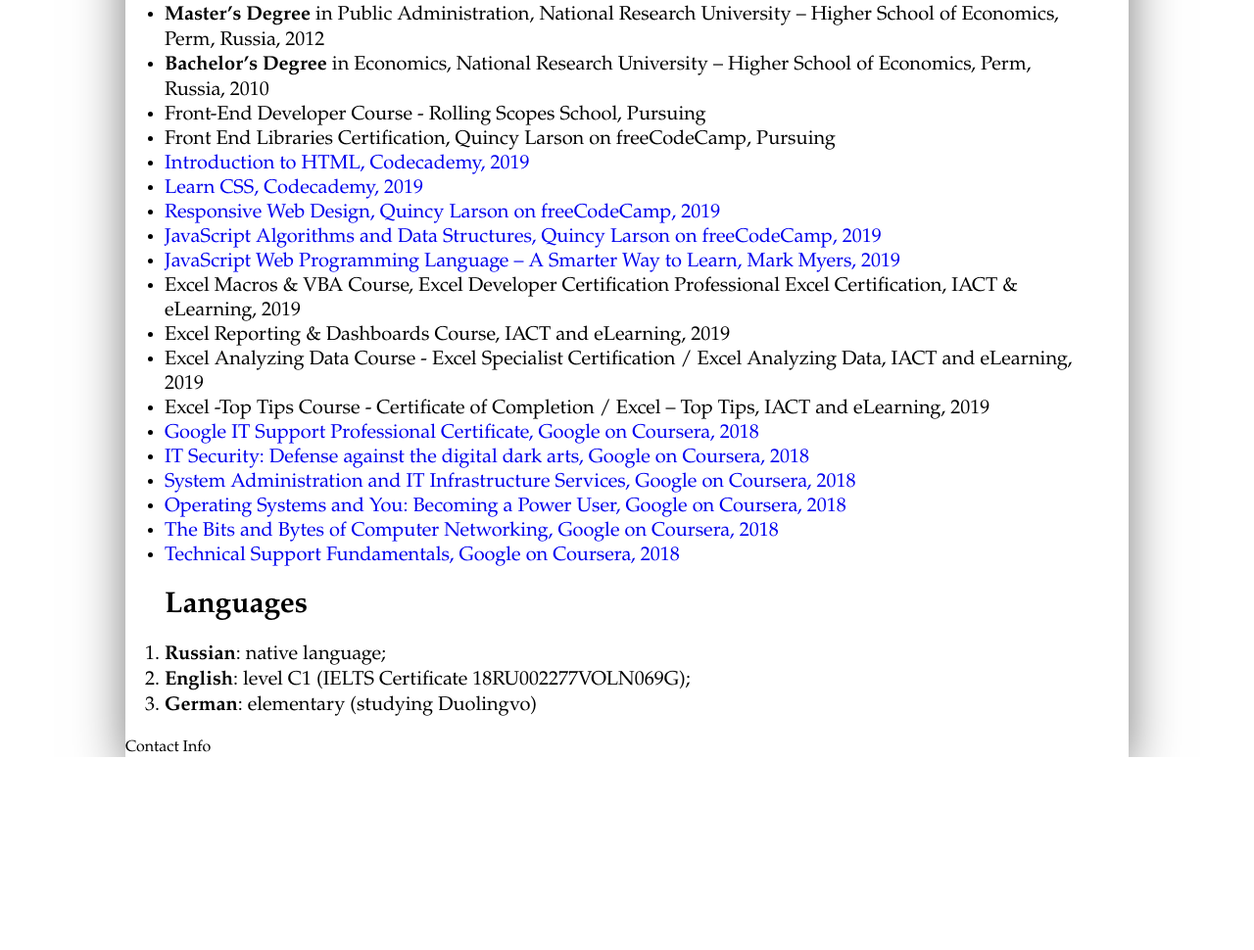
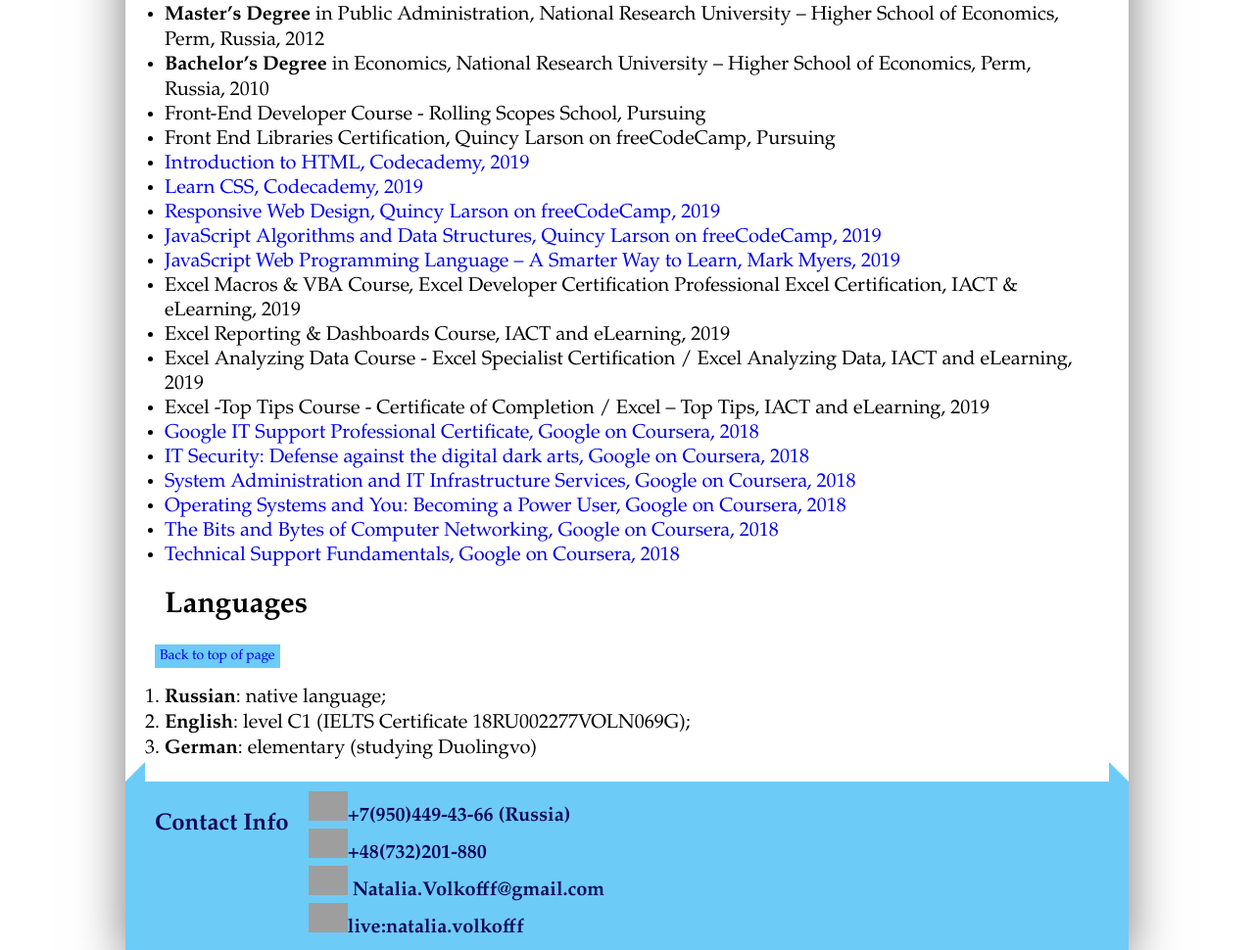
Before and after one commit to unikvozm/rsschool-cv, a plain HTML site: page index.html in a window 1280 px wide. Shown: the part 4528-5498 px from the top of the page at 98% size. Before the commit the page ends 5301 px from the top, so only its background shows below. Drawn offline with Linux system fonts and the light colour scheme; grey boxes are pictures that could not be loaded; a script that the page names is missing.

Commit message:
feat: add footer/contact details

```diff
--- a/index.html
+++ b/index.html
@@ -400,6 +400,7 @@
     </section>
     <section id="languages">
       <h2>Languages</h2>
+      <a class="link-top" href="#top">Back to top of page</a>
       <ol>
         <li><strong>Russian</strong>: native language;</li>
         <li><strong>English</strong>: level C1 (IELTS Certificate 18RU002277VOLN069G);</li>
@@ -407,7 +408,17 @@
       </ol>
     </section>
   </main>
-  <footer id="contacts">Contact Info</footer>
+  <footer id="contacts">
+    <h2>Contact Info</h2>
+    <ul>
+      <li><img src="https://img.icons8.com/nolan/64/000000/whatsapp.png" class="icon">+7(950)449-43-66 (Russia)</li>
+      <li><img src="https://img.icons8.com/nolan/64/000000/phone.png" class="icon">+48(732)201-880</li>
+      <li><img src="https://img.icons8.com/nolan/64/000000/gmail.png" class="icon"> Natalia.Volkofff@gmail.com</li>
+      <li><img src="https://img.icons8.com/nolan/64/000000/skype.png" class="icon">live:natalia.volkofff</li>
+    </ul>
+    <div> </div>
+
+  </footer>
 </body>
 
 </html>
--- a/styles.css
+++ b/styles.css
@@ -160,3 +160,50 @@
 #education ul  a {
   text-decoration: none;
 }
+footer {
+  position: relative;
+
+  display: flex;
+  max-width: 1024px;
+  margin: 0 auto;
+  padding: 10px;
+
+  color: #140957;
+  background-color: rgb(109, 203, 247);
+
+}
+footer:before {
+  position: absolute;
+  left: 0;
+  bottom: 100%;
+
+  border-bottom: 10px solid  rgb(109, 203, 247);
+  border-right: 10px solid  rgb(109, 203, 247);
+  border-left: 10px solid transparent;
+  border-top: 10px solid transparent;
+
+  content: "";
+
+}
+footer:after {
+  position: absolute;
+  right: 0;
+  bottom: 100%;
+
+  border-bottom: 10px solid  rgb(109, 203, 247);
+  border-left: 10px solid  rgb(109, 203, 247);
+  border-right: 10px solid transparent;
+  border-top: 10px solid transparent;
+
+  content: "";
+}
+footer ul {
+  list-style: none;
+}
+footer ul li {
+  font-size: 20px;
+  font-weight: 900;
+}
+.icon {
+  height: 30px;
+}
```
